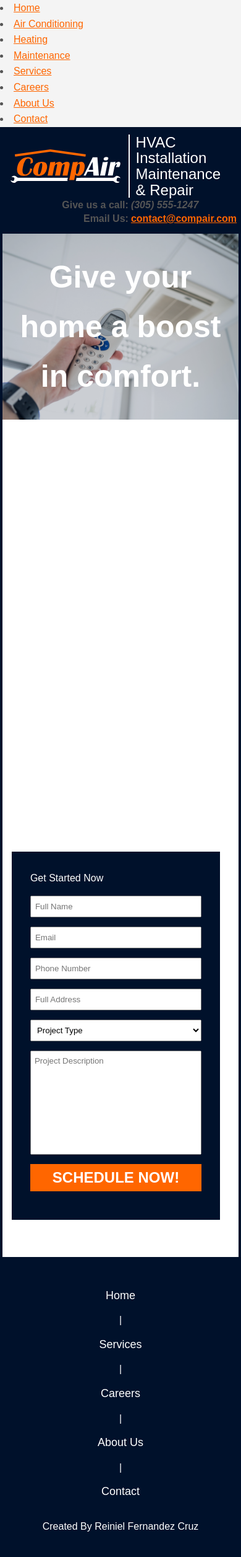
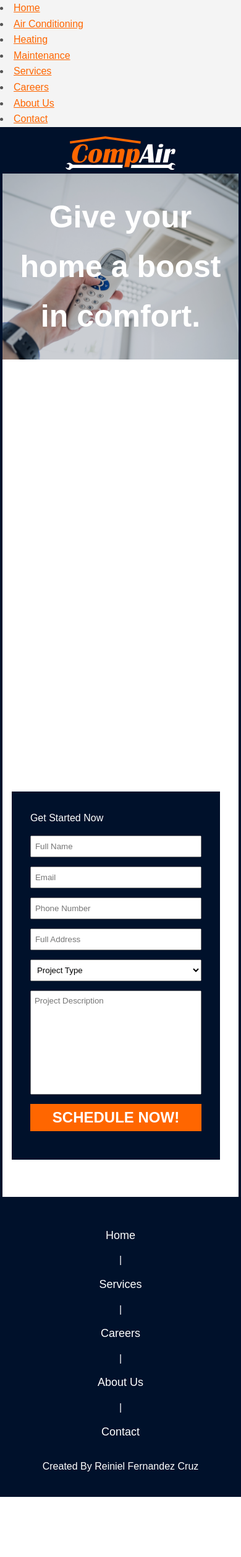
Before and after one commit to reinielfc/mdc-compair-php, a PHP site: page /index.php in a window 390 px wide. Shown: the whole page at 62% size. After the commit the page ends 2415 px from the top, so only its background shows below. Run offline with PHP 8.4, Linux system fonts and the light colour scheme; some libraries are stand-ins or nearby versions.

Commit message:
optimize for mobile devices

```diff
--- a/css/main.css
+++ b/css/main.css
@@ -5,6 +5,15 @@
     color: #f60;
     color: #dd0;
     color: #2be;
+}
+
+html {
+  scroll-behavior: smooth;
+}
+
+@viewport {
+  width: device-width ;
+  zoom: 1.0 ;
 }
 
 * {
@@ -30,7 +39,7 @@ a {
 }
 
 .container {
-    width: 80%;
+    width: 70%;
     margin: auto;
     overflow: hidden;
 }
@@ -115,7 +124,7 @@ a {
     transition: all .2s ease-in-out;
 }
 
-#main-header .right h3 {
+#main-header .right p {
     margin: 0;
 }
 
@@ -214,6 +223,10 @@ a {
     background-color: #f60;
 }
 
+#main .container {
+    width: 100%;
+}
+
 #main #available-positions button{
     border: inherit;
     padding: inherit;
@@ -231,9 +244,22 @@ a {
     box-sizing: border-box;
 }
 
-#sidebar .container {
+#sidebar .filled.container {
     background-color: #00112b;
     color: white;
+    width: auto;
+    padding: 10px;
+    margin-bottom: 30px;
+}
+
+#sidebar .outline.container {
+    border: #00112b solid;
+    width: auto;
+    padding: 10px;
+    margin-bottom: 30px;
+}
+
+#sidebar .no-outline.container {
     width: auto;
     padding: 10px;
     margin-bottom: 30px;
@@ -254,7 +280,7 @@ a {
     color: #f60;
 }
 
-@media (max-width: 1300px) {
+@media all and (max-width: 1300px) {
 
     #main {
         width: 60%;
@@ -274,14 +300,65 @@ a {
 
 }
 
-@media (max-width: 950px) {
+@media all and (max-width: 900px) {
     #main {
         width: 100%;
         float: none;
+    }
+
+    #main .container {
+        overflow: scroll;
     }
 
     #sidebar {
         width: 100%;
         float: none;
     }
+
 }
+
+@media all and (max-width: 700px) {
+
+    #main-header {
+        padding-bottom: 3px;
+    }
+
+    #main-header .right {
+        float: left;
+    }
+
+}
+
+@media all and (max-width: 630px) {
+
+    #main-header .left {
+        margin: auto;
+        float: none;
+    }
+
+    #main-header .left h2,
+    #main-header .right {
+        display: none;
+    }
+
+    #main-header .left a {
+        border-right: unset;
+        margin: 0;
+        padding: 0;
+    }
+
+    #navbar a.hide-mobile {
+        display: none;
+    }
+
+    #navbar {
+        margin: auto;
+    }
+
+}
+
+@media all and (max-width: 450px) {
+    #navbar a {
+        padding: 14px 10px;
+    }
+}
--- a/templates/header.php
+++ b/templates/header.php
@@ -7,6 +7,7 @@ $header = <<< _END
     <link rel="icon" href="img/favicon.svg">
     <link rel="stylesheet" type="text/css" href="css/main.css">
     <meta charset="UTF-8">
+    <meta name="viewport" content="width=device-width, initial-scale=1.0">
     <script src="https://ajax.aspnetcdn.com/ajax/jQuery/jquery-3.1.1.min.js"></script>
 </head>
 <body>
```
